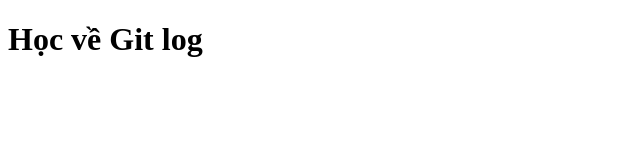
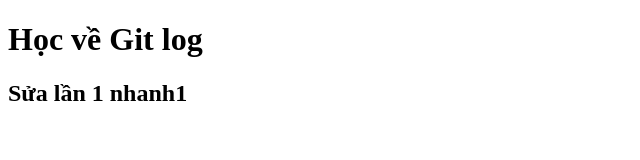
Before and after one commit to AnhThuLe-design/Project5, a plain HTML site: page index.html in a window 1280 px wide. Shown: the whole page, without its empty margins (0-640 px from the left). Drawn offline with Linux system fonts and the light colour scheme.

Commit message:
1 nhanh 1 commit 2

```diff
--- a/index.html
+++ b/index.html
@@ -7,5 +7,6 @@
   </head>
   <body>
     <h1>Học về Git log</h1>
+    <h2>Sửa lần 1 nhanh1</h2>
   </body>
 </html>
```
